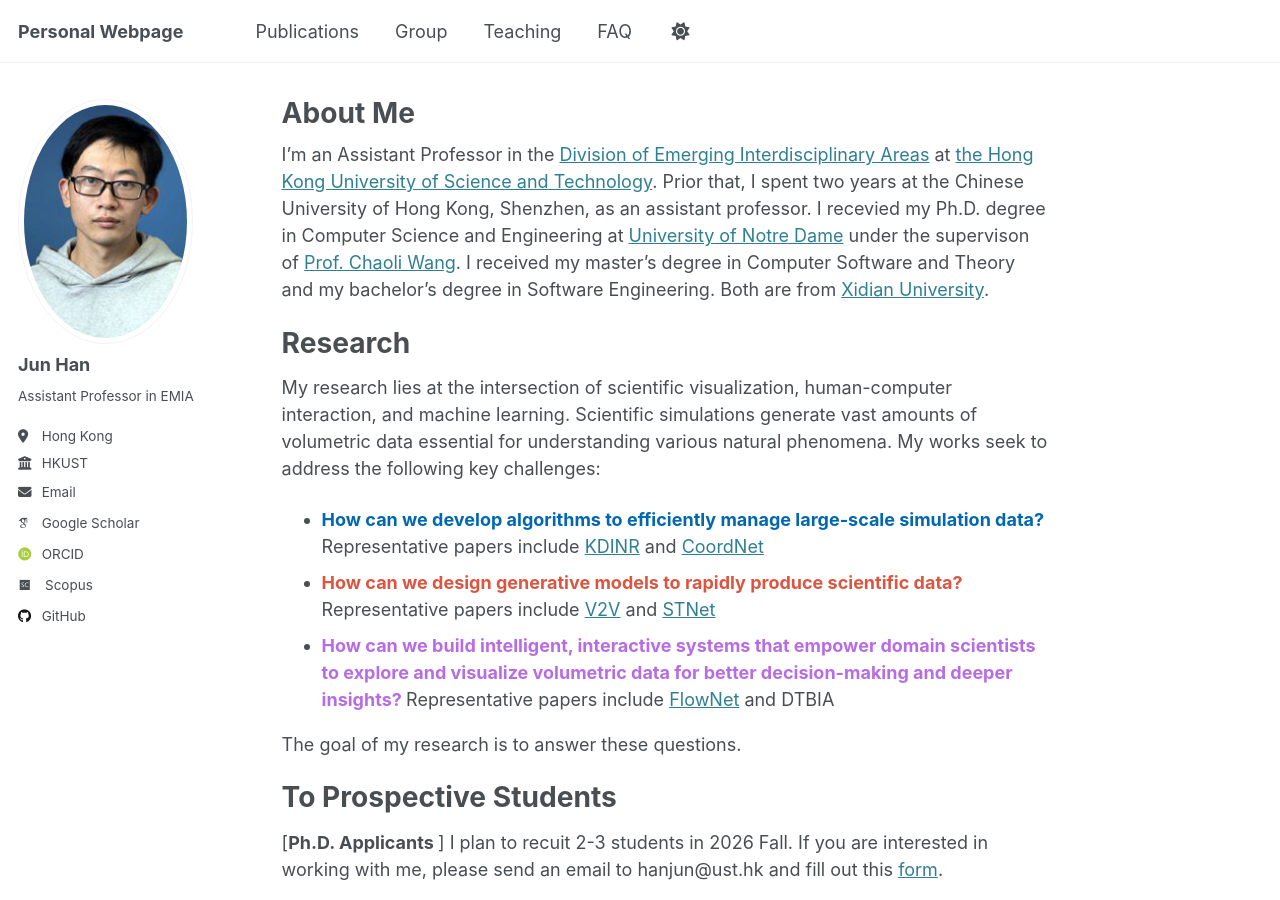
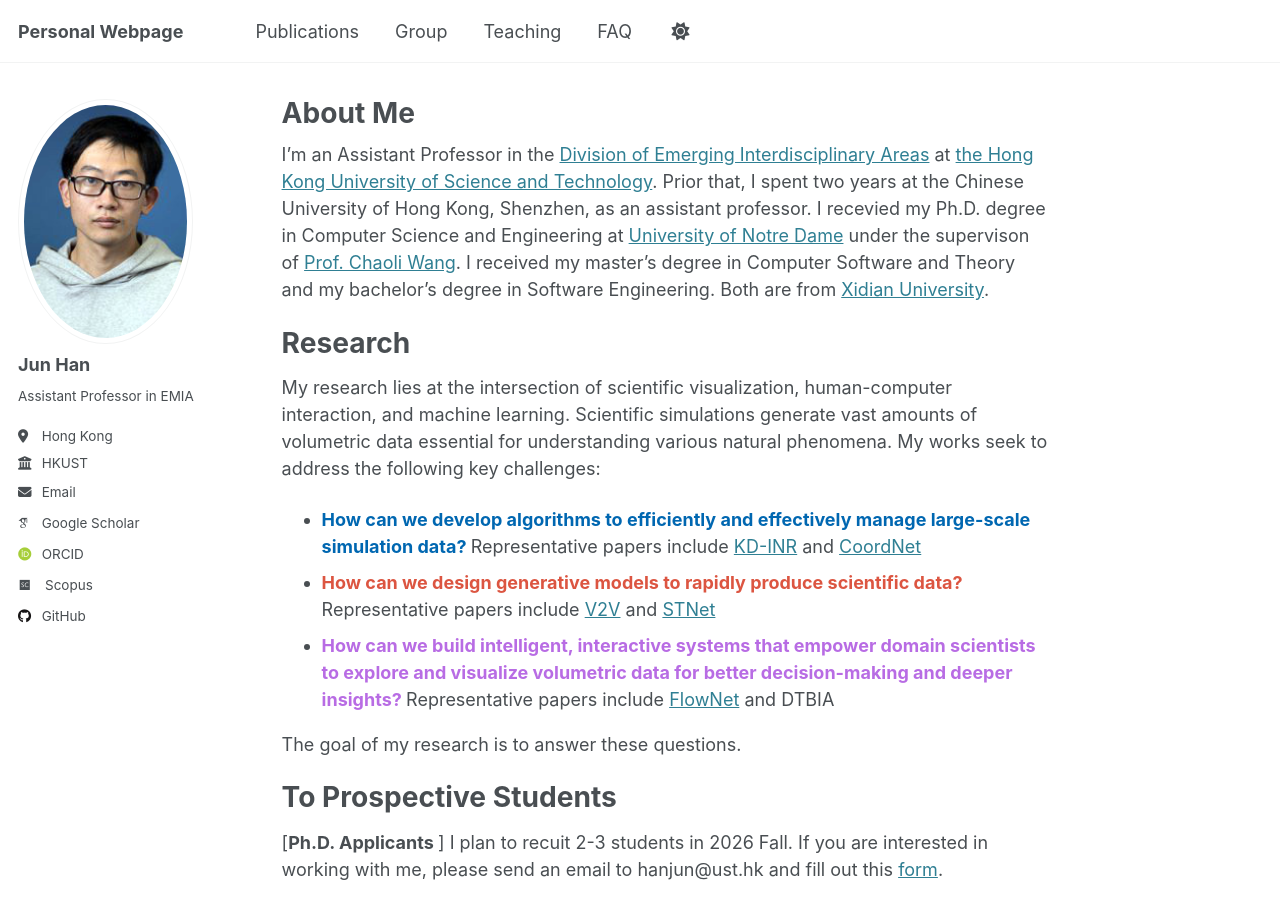
Before and after one commit to stevenhan1991/stevenhan1991.github.io, a Jekyll site: the page built from _pages/about.md, in a window 1280 px wide and 900 px high. Built offline with Jekyll 4.4.1, drawn with Linux system fonts in a browser that asks for light colours; some web fonts are replaced.

Commit message:
Update about.md

```diff
--- a/_pages/about.md
+++ b/_pages/about.md
@@ -12,7 +12,7 @@ I'm an Assistant Professor in the [Division of Emerging Interdisciplinary Areas]
 <h1 id='research'>Research</h1>
 My research lies at the intersection of scientific visualization, human-computer interaction, and machine learning. Scientific simulations generate vast amounts of volumetric data essential for understanding various natural phenomena. My works seek to address the following key challenges:
 <ul>
-<li> <span style="color: #0067B1; font-weight: bold;"> How can we develop algorithms to efficiently manage large-scale simulation data? </span> Representative papers include <a href='https://ieeexplore.ieee.org/abstract/document/10371224/'>KDINR</a> and <a href='https://ieeexplore.ieee.org/abstract/document/9852325/'>CoordNet</a> </li>
+<li> <span style="color: #0067B1; font-weight: bold;"> How can we develop algorithms to efficiently and effectively manage large-scale simulation data? </span> Representative papers include <a href='https://ieeexplore.ieee.org/abstract/document/10371224/'>KD-INR</a> and <a href='https://ieeexplore.ieee.org/abstract/document/9852325/'>CoordNet</a> </li>
 <li> <span style="color: #DC5541; font-weight: bold;"> How can we design generative models to rapidly produce scientific data? </span> Representative papers include <a href='https://ieeexplore.ieee.org/document/9230431/'>V2V</a> and <a href='https://ieeexplore.ieee.org/document/9552857/'>STNet</a> </li>
 <li><span style="color: #B86CE4; font-weight: bold;"> How can we build intelligent, interactive systems that empower domain scientists to explore and visualize volumetric data for better decision-making and deeper insights? </span> Representative papers include <a href='https://ieeexplore.ieee.org/abstract/document/8532319' >FlowNet</a> and DTBIA </li>
 </ul>
```
